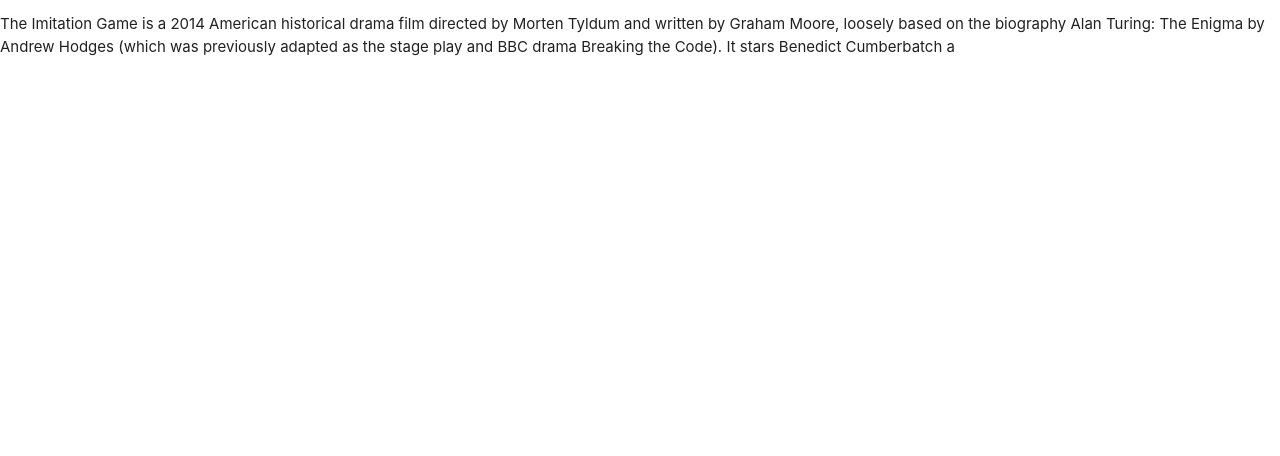
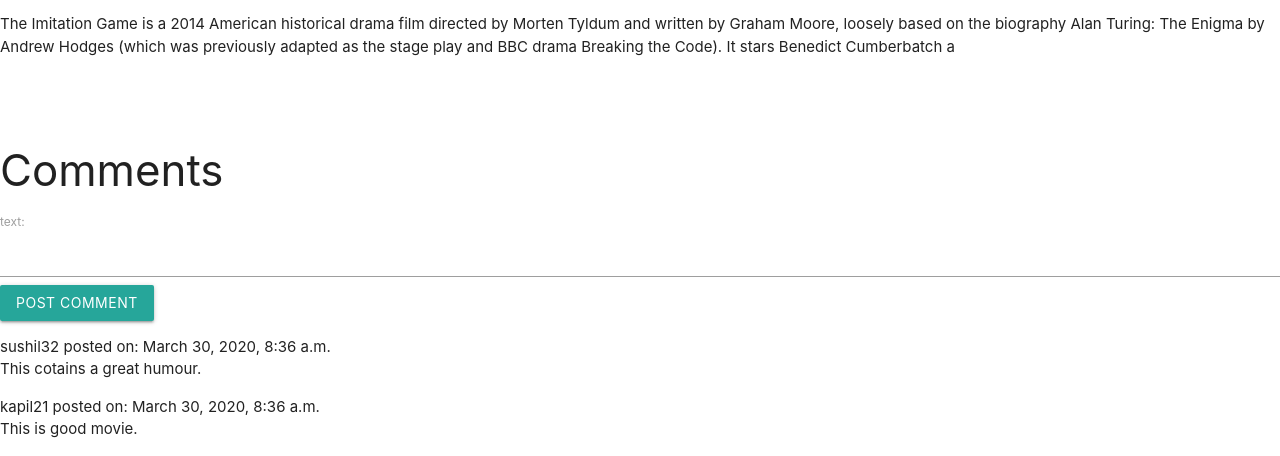
Before and after one commit to nmittal41/Movie-Streaming-Web-app, a Django app: page /movie/1 in a window 1280 px wide. Shown: the part 411-867 px from the top of the page. Before the commit the page ends 467 px from the top, so only its background shows below. Run offline with Django 3.2, Linux system fonts and the light colour scheme; a user stored in the database is signed in; data comes from the database, SQL or seed files in the repository; both versions use the stored data as it was after the commit.

Commit message:
comment feature added

```diff
--- a/movie/movie_stream/templates/main/movie.html
+++ b/movie/movie_stream/templates/main/movie.html
@@ -17,6 +17,26 @@
 </iframe>
 
 <p>{{ movie.description }}</p>
+<br><br>
+<h3>Comments</h3>
+
+{% if form %}
+<form action="/comment" method="POST">
+	{% csrf_token %}
+	{{ form }}
+	<input type="hidden" name="movie" value='{{ movie.id}}'>
+	<button type="submit" class="btn btn-primary">Post Comment</button>
+
+</form>
+{% endif %}
+
+{% for comment in comments %}
+<p>
+	{{ comment.user }} posted on: {{ comment.datetime }}
+	<br>
+	{{ comment.text }}
+</p>
+{% endfor %}
 
 
 {% endblock %}
--- a/movie/movie_stream/urls.py
+++ b/movie/movie_stream/urls.py
@@ -12,6 +12,7 @@
 		path('logout/',views.logout_request,name='logout'),
 		path('profile/',views.view_profile,name='profile'),
 		path('movie/<int:id>',views.MovieView,name='MovieView'),
+		path('comment',views.CommentView,name='CommentView'),
 
 
 ]
--- a/movie/movie_stream/views.py
+++ b/movie/movie_stream/views.py
@@ -1,11 +1,11 @@
 # Create your views here.
 from django.shortcuts import render,redirect
-from django.http import HttpResponse
+from django.http import HttpResponse,HttpResponseRedirect
 from django.db import models
 from django.contrib.auth.forms import AuthenticationForm
 from django.contrib.auth import login,logout,authenticate
 from django.contrib import messages
-from .forms import NewUserForm
+from .forms import *
 from .models import *
 from django.contrib.auth.decorators import login_required
 # Create your views here.
@@ -21,16 +21,40 @@
 #	def get(self,request):
 #		most_recent_movies=Movie.objects.order_by('-datetime')[:8]
 #		return render(request,self.template_name,{'menu_active_items':'home','most_recent_movies':most_recent_movies})
+#@login_required
+#def MovieView(request,id):
+#	movie=Movie.objects.get(id=id)
+#	return render(request=request,
+#				  template_name="main/movie.html",
+#				  context={"movie":movie})
 
 def MovieView(request,id):
 	movie=Movie.objects.get(id=id)
-	return render(request=request,
-				  template_name="main/movie.html",
-				  context={"movie":movie})
+	if request.user.is_authenticated:
+		print('user signed in')
+		comment_form=CommentForm()
+		#context['form']=comment_form
 
+		comments=Comment.objects.filter(movie__id=id).order_by('-datetime')[:5]
+		print(comments)
+		return render(request=request,
+				       template_name="main/movie.html",
+				       context={"movie":movie,"comments":comments,"form":comment_form})
+	else:
+		messages.info(request, f"You have to login first")
+		return redirect("movie_stream:homepage")
 
-
-
+def CommentView(request):
+	if request.method=="POST":
+		form=CommentForm(request.POST)
+		if form.is_valid():
+			text=form.cleaned_data['text']
+			movie_id=request.POST['movie']
+			movie=Movie.objects.get(id=movie_id)
+			new_comment=Comment(text=text,user=request.user,movie=movie)
+			new_comment.save()
+			return HttpResponseRedirect('/movie/{}'.format(str(movie_id)))
+		return HttpResponseRedirect('This is Register view. POST Request.')
 
 
 
```
Also changed, not shown: movie/db.sqlite3.
